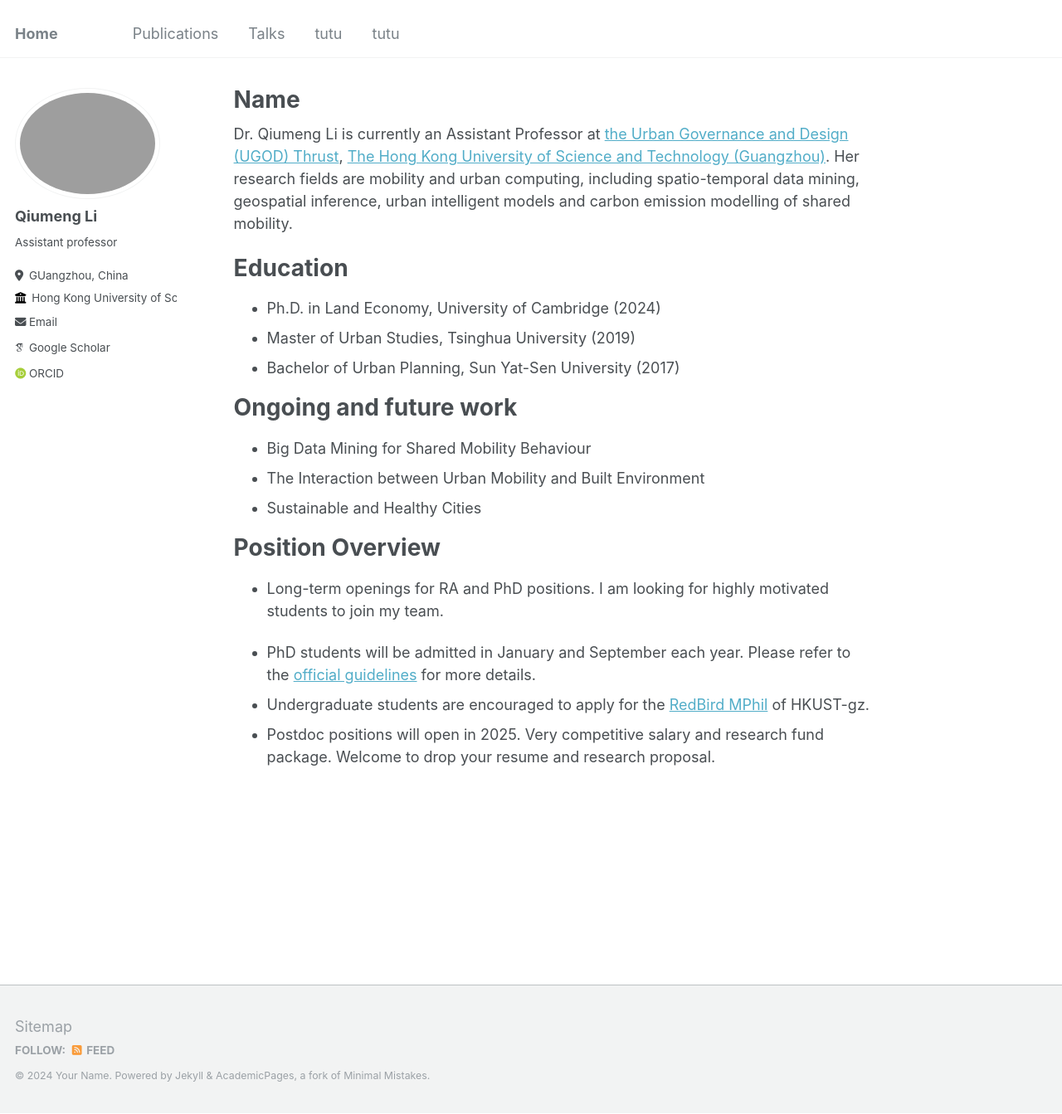
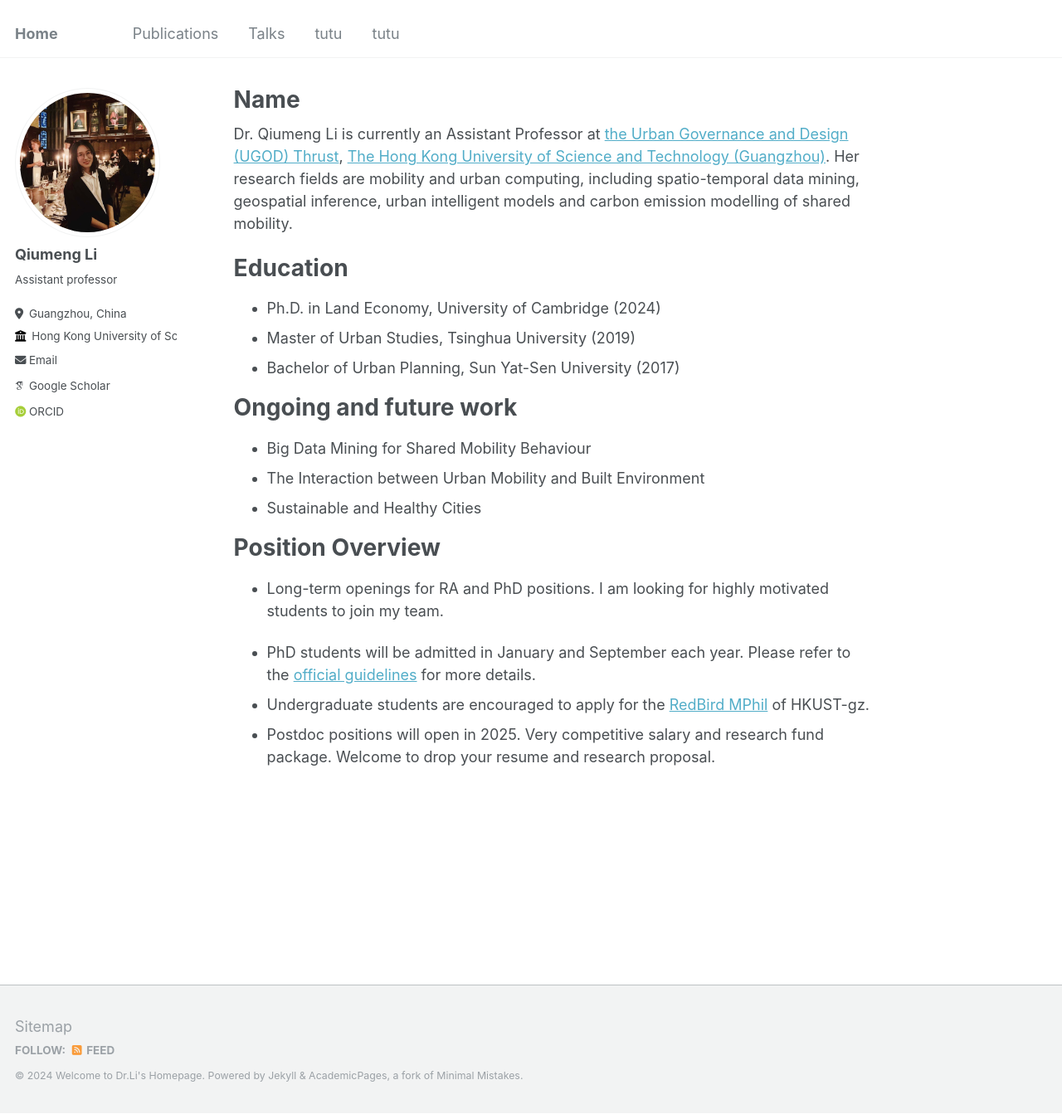
Before and after one commit to qiumengl/qiumengl.github.io, a Jekyll site: the page built from _pages/about.md, in a window 1280 px wide and 1343 px high. Shown: the whole window at 83% size. Built offline with Jekyll 4.4.1, drawn with Linux system fonts in a browser that asks for light colours; some web fonts are replaced.

Commit message:
Update _config.yml

```diff
--- a/_config.yml
+++ b/_config.yml
@@ -10,7 +10,7 @@
 locale                   : "en-US"
 title                    : "Home"
 title_separator          : "-"
-name                     : &name "Your Name"
+name                     : &name "Welcome to Dr.Li's Homepage"
 description              : &description "personal description"
 url                      : https://qiumengl.github.io # the base hostname & protocol for your site e.g. "https://mmistakes.github.io"
 baseurl                  : "" # the subpath of your site, e.g. "/blog"
@@ -21,11 +21,11 @@ repository               : "qiumengl/qiumengl.github.io"
 #               Additional customization can be done by editing /_includes/author-profile.html
 author:
   # Biographic information
-  avatar           : "profile_li.png"
+  avatar           : "porfile_li.png"
   name             : "Qiumeng Li"
   pronouns         : # example: "she/her"
   bio              : "Assistant professor"
-  location         : "GUangzhou, China"
+  location         : "Guangzhou, China"
   employer         : "Hong Kong University of Science and Technology (Guangzhou)"
   uri              : # URL
   email            : "qiumengli@hkust-gz.edu.cn"
```
